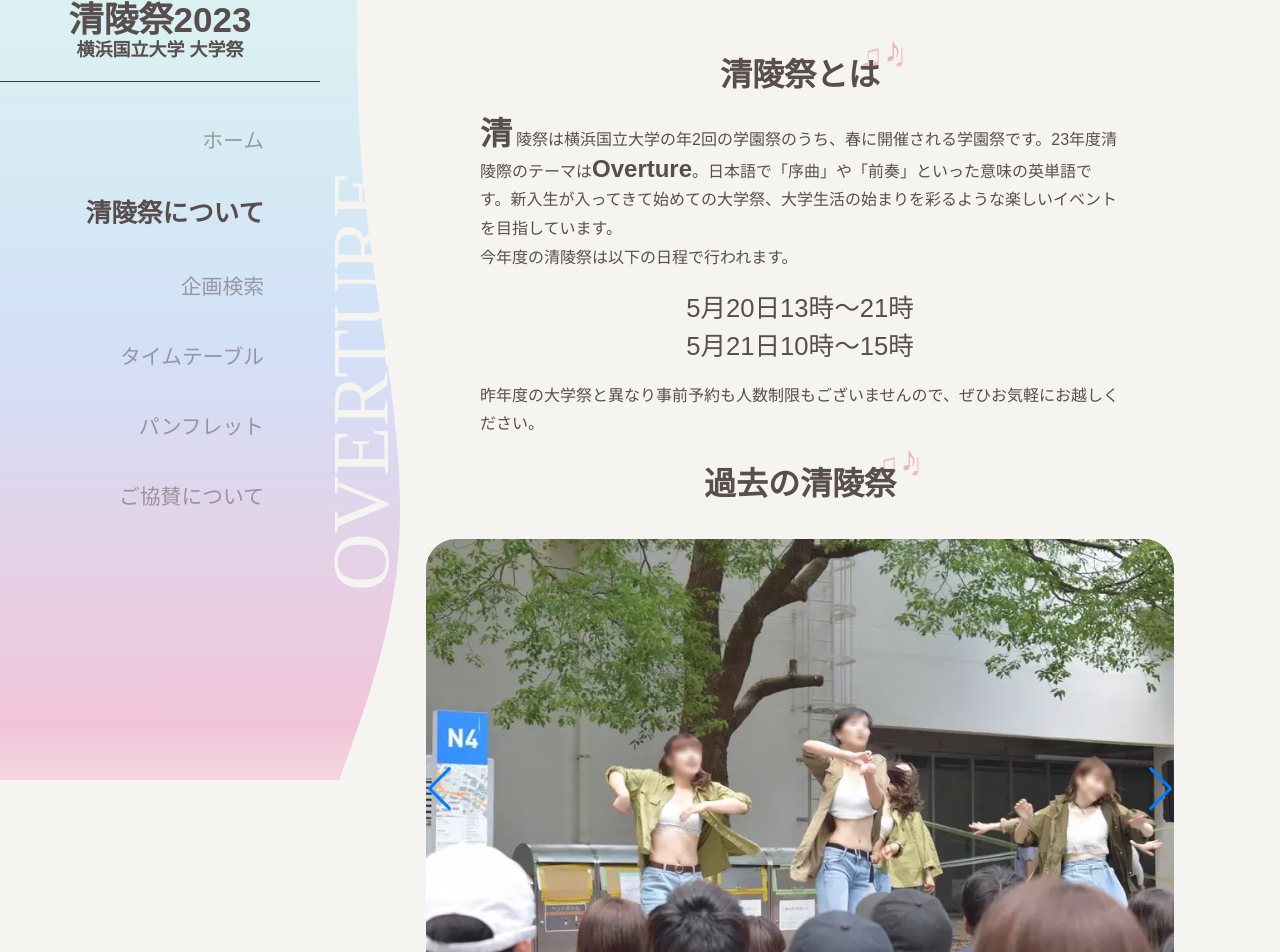
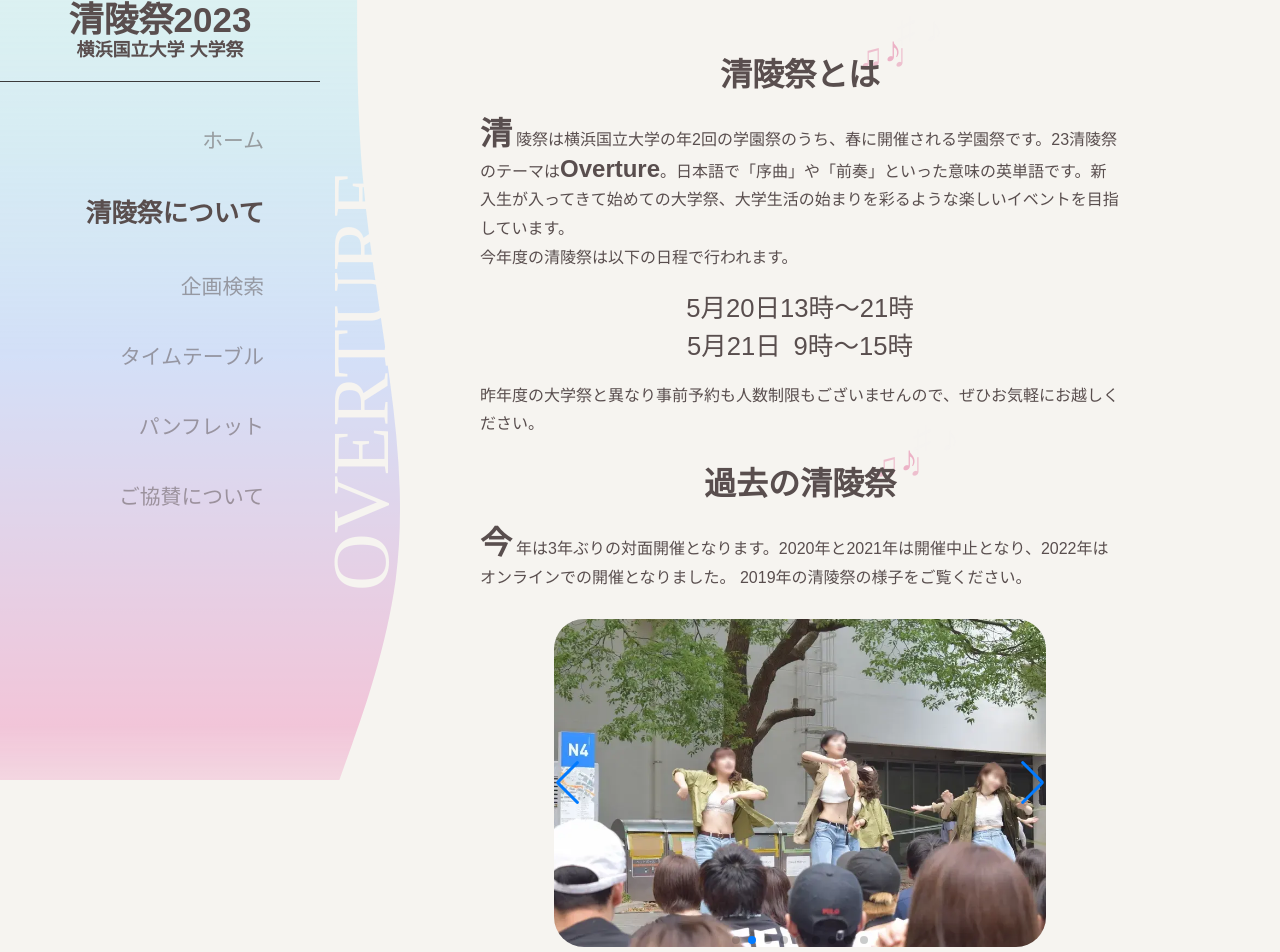
Before and after one commit to ynufes-tech/ynufes-seiryo23, a Nuxt app: page /about in a window 1280 px wide. Shown: the part 20-972 px from the top of the page. Built offline with nearby package versions, Linux system fonts and the light colour scheme.

Commit message:
🚑️ aboutページの文の追加/修正/Carouselの大きさ修正

```diff
--- a/components/TheCarousel.vue
+++ b/components/TheCarousel.vue
@@ -23,6 +23,7 @@ const props = withDefaults(defineProps<Props>(), {
     :space-between="10"
     :centered-slides="true"
     :navigation="true"
+    class="the-carousel"
   >
     <swiper-slide v-for="image in imageList" :key="image"
       ><img :src="image" class="swiper-image"
--- a/pages/about/index.vue
+++ b/pages/about/index.vue
@@ -16,8 +16,8 @@ useHead({
     {
       name: "description",
       content:
-        "清陵祭は横浜国立大学の春の学園祭で、今年度のテーマは'Overture'。新入生の大学生活の始まりを飾る楽しいイベントを提供します。5月20" +
-        "日と21日に開催され、事前予約や人数制限はありません。過去の清陵祭の写真もご覧いただけます。ぜひお越しください。",
+        "清陵祭は横浜国立大学の春の学園祭で、今年度のテーマは'Overture'。今年は3年ぶりの対面開催! 5月20" +
+        "日と21日に開催され、事前予約や人数制限はありません。本ページでは過去の清陵祭の様子も紹介しています。",
     },
   ],
 });
@@ -28,7 +28,7 @@ useHead({
   <div class="about-description-wrapper">
     <p class="about-description">
       <span class="first-letter">清</span
-      >陵祭は横浜国立大学の年2回の学園祭のうち、春に開催される学園祭です。23年度清陵際のテーマは<span
+      >陵祭は横浜国立大学の年2回の学園祭のうち、春に開催される学園祭です。23清陵祭のテーマは<span
         class="overture-emphasis"
         >Overture</span
       >。日本語で「序曲」や「前奏」といった意味の英単語です。新入生が入ってきて始めての大学祭、大学生活の始まりを彩るような楽しいイベントを目指しています。
@@ -37,7 +37,7 @@ useHead({
     <div class="date-description">
       <ul class="date-list">
         <li class="date-list-item">5月20日13時〜21時</li>
-        <li class="date-list-item">5月21日10時〜15時</li>
+        <li class="date-list-item">5月21日&ensp;9時〜15時</li>
       </ul>
     </div>
     <p class="about-description">
@@ -45,8 +45,16 @@ useHead({
     </p>
   </div>
   <SectionTitle class="about-seiryo-22" section-title="過去の清陵祭" />
-  <TheCarousel :imageList="imageList" />
-    <PrimaryButton button-text="ホームに戻る" style="margin-top: 40px;"/>
+  <div class="about-description-wrapper">
+    <p class="about-description">
+      <span class="first-letter">今</span
+      >年は3年ぶりの対面開催となります。2020年と2021年は開催中止となり、2022年はオンラインでの開催となりました。
+      2019年の清陵祭の様子をご覧ください。
+    </p>
+    <TheCarousel :imageList="imageList" />
+  </div>
+
+  <PrimaryButton button-text="ホームに戻る" style="margin-top: 40px" />
 </template>
 
 <style scoped lang="scss">
@@ -98,4 +106,8 @@ useHead({
     }
   }
 }
+
+.the-carousel {
+  margin: 1em auto;
+}
 </style>
```
